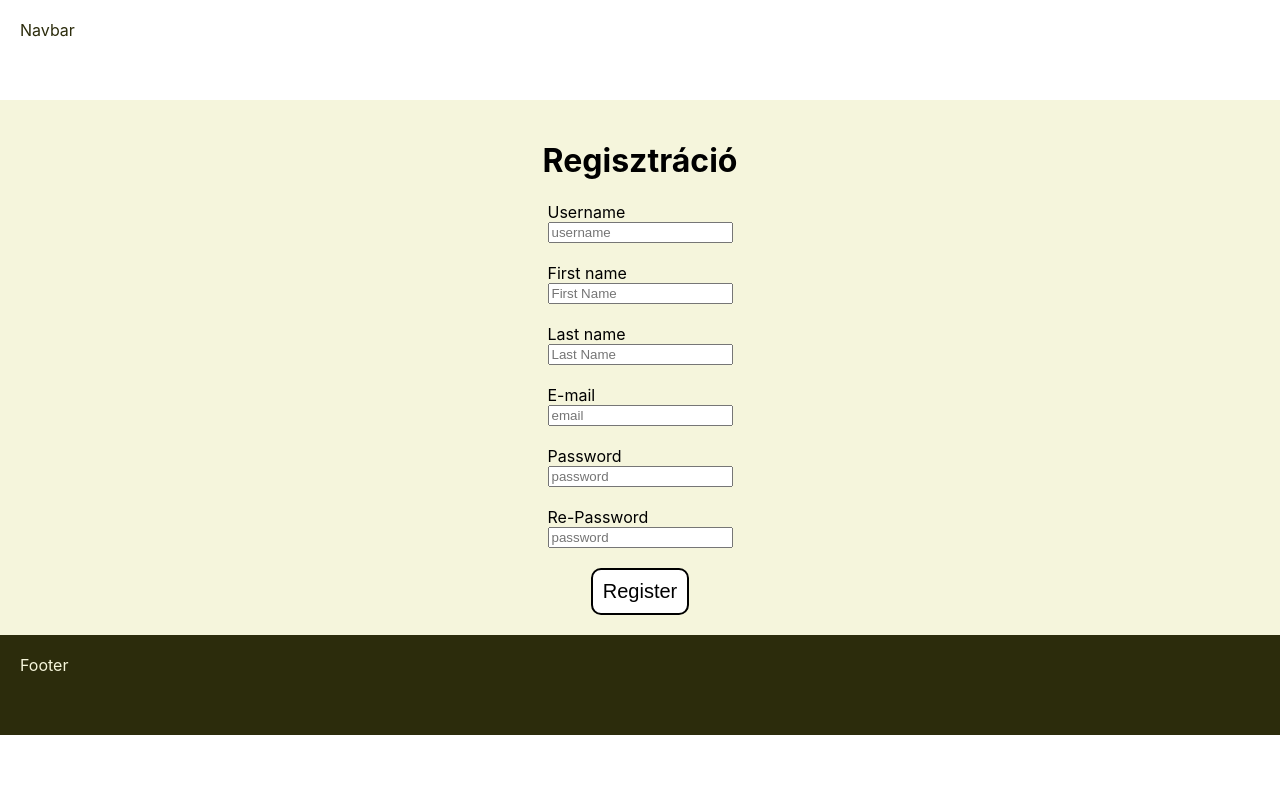
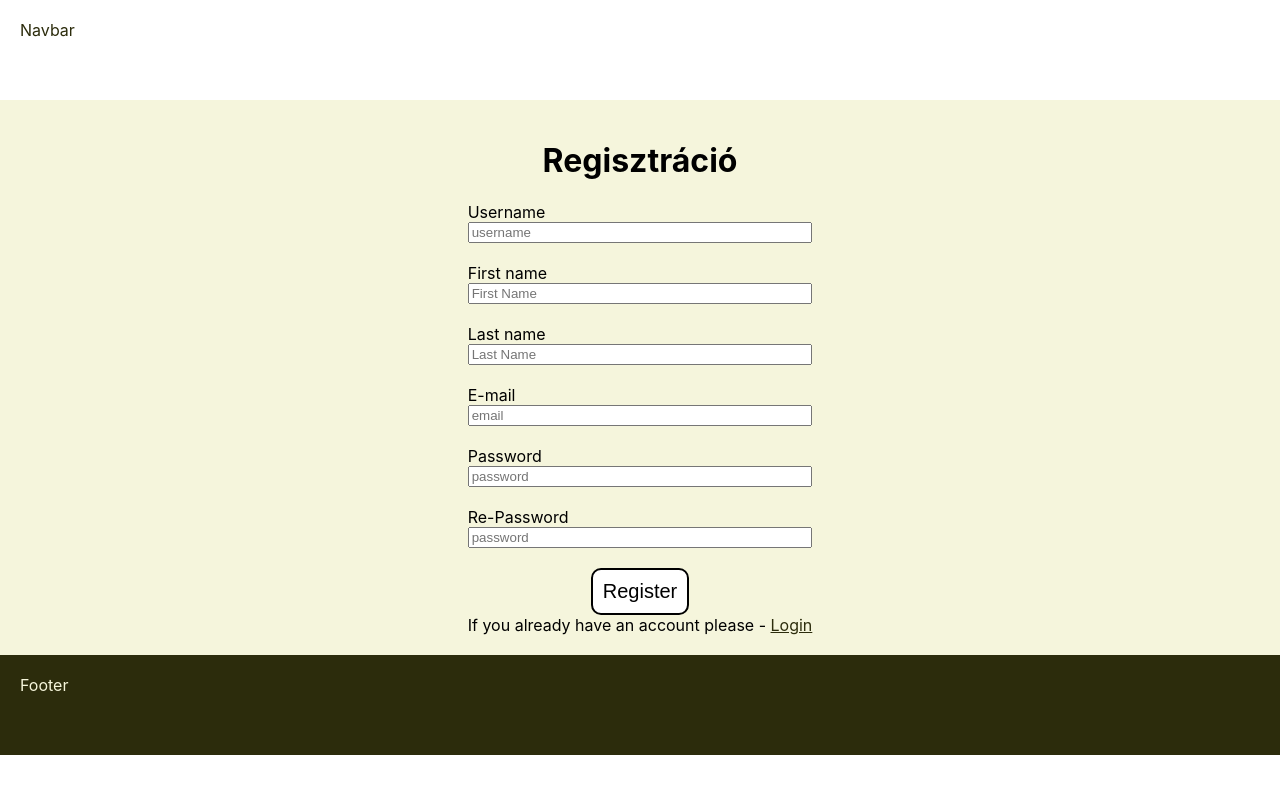
Before and after one commit to liana5555/food-restaurant-review-frontend, a React (Create React App) app: page /register in a window 1280 px wide. Shown: the top 794 px of the page. Built offline with nearby package versions, Linux system fonts and the light colour scheme.

Commit message:
Fix: fixing some errors on register page

```diff
--- a/package.json
+++ b/package.json
@@ -6,6 +6,8 @@
     "@testing-library/jest-dom": "^5.16.5",
     "@testing-library/react": "^13.4.0",
     "@testing-library/user-event": "^13.5.0",
+    "axios": "^1.3.2",
+    "cros": "^1.0.1",
     "react": "^18.2.0",
     "react-dom": "^18.2.0",
     "react-router-dom": "^6.8.1",
@@ -36,5 +38,6 @@
       "last 1 firefox version",
       "last 1 safari version"
     ]
-  }
+  },
+  "proxy": "http://localhost:5000/api/v1/"
 }
--- a/src/pages/Register.js
+++ b/src/pages/Register.js
@@ -1,5 +1,6 @@
 import React from "react"
-
+import axios from 'axios'
+import { Link } from "react-router-dom";
 
 export default function Register () {
 
@@ -12,6 +13,8 @@ export default function Register () {
         email: ""
 
     })
+
+    const [error, setError] = React.useState(null)
     console.log(regform)
 
     function handleChange (e) {
@@ -24,9 +27,17 @@ export default function Register () {
 
     }
 
-    function handleSubmit (e) {
+    async function handleSubmit (e) {
         e.preventDefault()
-        console.log("Submitting")
+        try {
+           const result = await axios.post("/auth/register", regform)
+           console.log(result)
+        }
+        catch (err){
+            setError(err.response.data)
+            console.log(err)
+        }
+
     }
 
     function checkingPaassword (psw, repsw) {
@@ -54,6 +65,8 @@ export default function Register () {
             <input className="input" type="password" name="repassword" placeholder="password" value={regform.repassword} onChange={handleChange}  />
             {checkingPaassword(regform.password, regform.repassword)&&<div className="not-matching-psw">Not matching Password</div>}
             <button>Register</button>
+            {error && <div className="error">{error}</div>}
+            <div className="login-reg-comment">If you already have an account please - <Link to="/login">Login</Link> </div>
 
         </form>
         </main>
--- a/src/scss/_global.scss
+++ b/src/scss/_global.scss
@@ -16,18 +16,23 @@ body{
     background-color: beige;
     padding: 20px;
 
+
     .login-register-form {
     display: flex;
     flex-direction: column;
     align-items: center;
     justify-content: center;
 
+
     }
     label {
         align-self: flex-start;
+        width: 100%;
+
     }
     input {
         margin-bottom: 20px;
+        width: 100%;
     }
 
     button {
@@ -36,6 +41,7 @@ body{
         padding: 10px;
         font-size: 20px;
         border: 2px solid black;
+        transition: all 250ms ease-in-out;
 
 
         &:hover {
@@ -43,6 +49,7 @@ body{
             color: white;
             border: 2 px solid hsl(60, 56%, 11%);
             cursor: pointer;
+
         }
 
 
@@ -52,6 +59,13 @@ body{
         margin-bottom: 20px;
         color: red;
     }
+    a {
+        color: hsl(60, 56%, 11%);
+    }
+    a:hover {
+        color: black;
+    }
+
 
 
 
```
Also changed, not shown: 1 other file (tests, documents, lock files or other folders).
